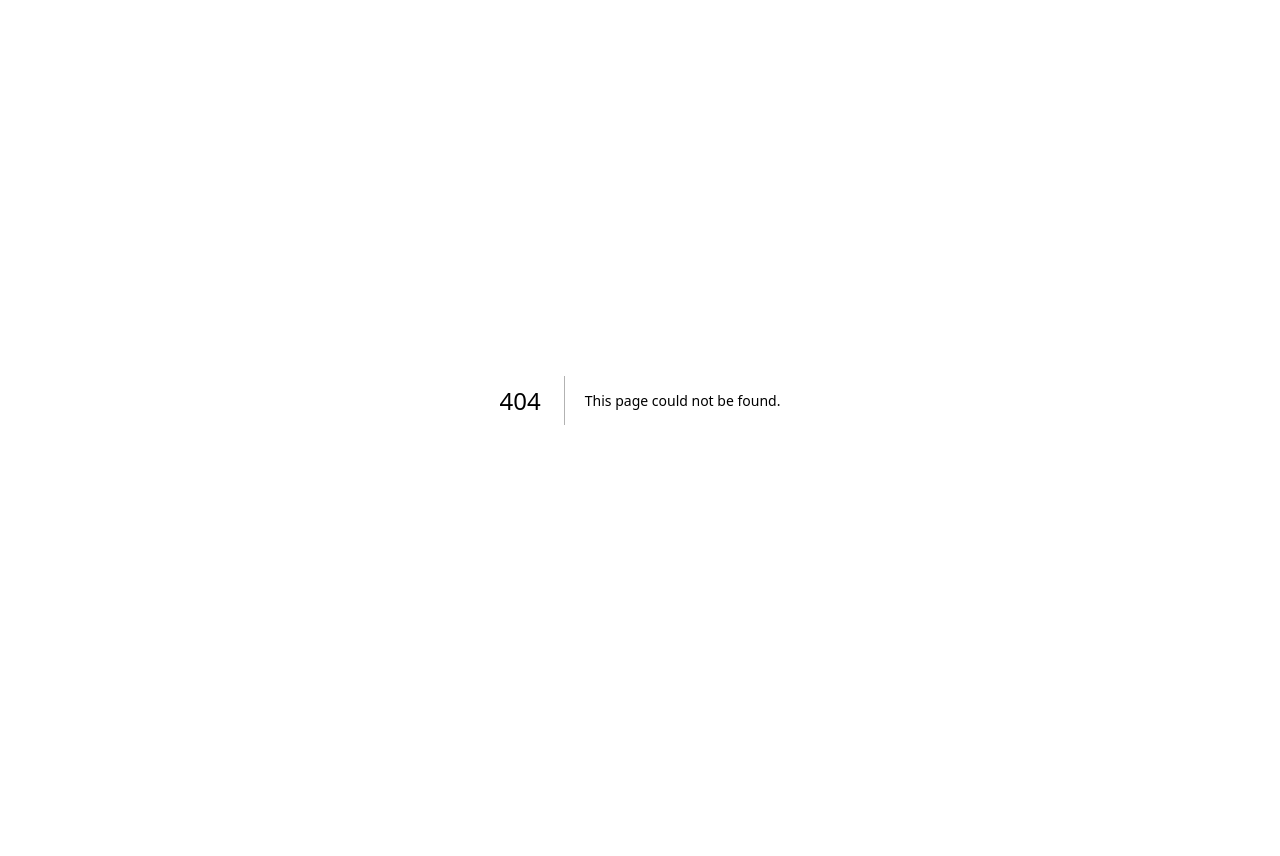
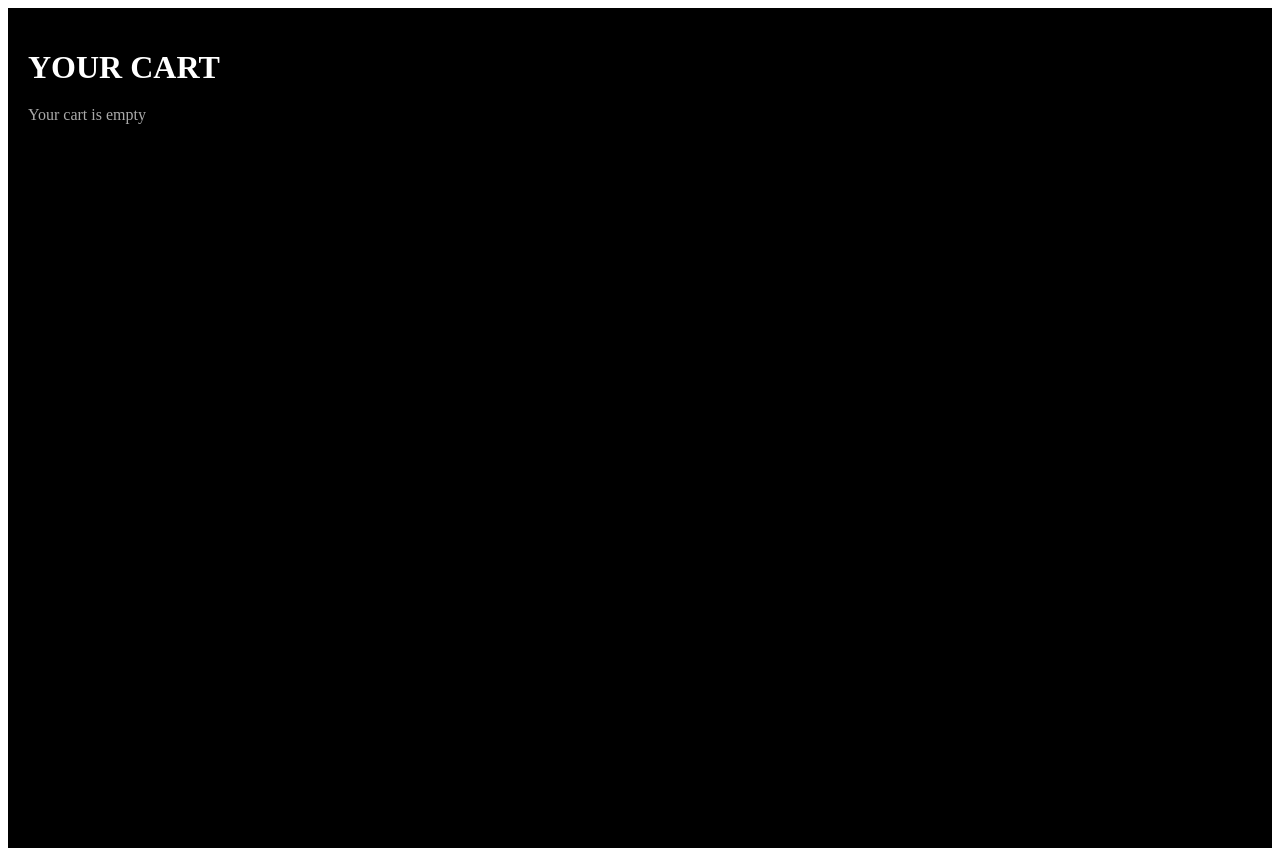
Before and after one commit to localjagoff/localjagoff-site, a Next.js app: page /cart in a window 1280 px wide. Before the commit this address had no page. Before the commit the page ends 800 px from the top, so only its background shows below. Built offline with nearby package versions, Linux system fonts and the light colour scheme.

Commit message:
Create cart.js

```diff
--- /dev/null
+++ b/pages/cart.js
@@ -0,0 +1,149 @@
+import { useEffect, useState } from "react";
+
+export default function CartPage() {
+  const [cart, setCart] = useState([]);
+
+  useEffect(() => {
+    const stored = JSON.parse(localStorage.getItem("cart")) || [];
+    setCart(stored);
+  }, []);
+
+  const removeItem = (index) => {
+    const updated = [...cart];
+    updated.splice(index, 1);
+    setCart(updated);
+    localStorage.setItem("cart", JSON.stringify(updated));
+  };
+
+  const clearCart = () => {
+    setCart([]);
+    localStorage.removeItem("cart");
+  };
+
+  const getTotal = () => {
+    return cart
+      .reduce((sum, item) => sum + Number(item.price), 0)
+      .toFixed(2);
+  };
+
+  const checkoutAll = async () => {
+    if (cart.length === 0) return;
+
+    // For now: checkout first item (we will scale this properly later)
+    const item = cart[0];
+
+    const res = await fetch("/api/create-checkout-session", {
+      method: "POST",
+      headers: {
+        "Content-Type": "application/json",
+      },
+      body: JSON.stringify({
+        name: `${item.name} (${item.size})`,
+        price: item.price,
+        variantId: item.variantId,
+      }),
+    });
+
+    const data = await res.json();
+    window.location.href = data.url;
+  };
+
+  return (
+    <div style={styles.container}>
+      <h1 style={styles.title}>YOUR CART</h1>
+
+      {cart.length === 0 ? (
+        <p style={styles.empty}>Your cart is empty</p>
+      ) : (
+        <>
+          {cart.map((item, index) => (
+            <div key={index} style={styles.item}>
+              <div>
+                <h2>{item.name}</h2>
+                <p>Size: {item.size}</p>
+                <p>${item.price}</p>
+              </div>
+
+              <button
+                style={styles.remove}
+                onClick={() => removeItem(index)}
+              >
+                REMOVE
+              </button>
+            </div>
+          ))}
+
+          <div style={styles.summary}>
+            <h2>Total: ${getTotal()}</h2>
+
+            <button style={styles.checkout} onClick={checkoutAll}>
+              CHECKOUT
+            </button>
+
+            <button style={styles.clear} onClick={clearCart}>
+              CLEAR CART
+            </button>
+          </div>
+        </>
+      )}
+    </div>
+  );
+}
+
+const styles = {
+  container: {
+    backgroundColor: "#000",
+    color: "#fff",
+    minHeight: "100vh",
+    padding: "20px",
+  },
+
+  title: {
+    fontSize: "32px",
+    marginBottom: "20px",
+  },
+
+  empty: {
+    color: "#aaa",
+  },
+
+  item: {
+    display: "flex",
+    justifyContent: "space-between",
+    alignItems: "center",
+    borderBottom: "1px solid #222",
+    padding: "15px 0",
+  },
+
+  remove: {
+    backgroundColor: "#333",
+    color: "#fff",
+    border: "none",
+    padding: "8px 12px",
+    cursor: "pointer",
+  },
+
+  summary: {
+    marginTop: "30px",
+  },
+
+  checkout: {
+    width: "100%",
+    padding: "15px",
+    backgroundColor: "yellow",
+    color: "#000",
+    fontWeight: "bold",
+    border: "none",
+    marginBottom: "10px",
+    cursor: "pointer",
+  },
+
+  clear: {
+    width: "100%",
+    padding: "10px",
+    backgroundColor: "#333",
+    color: "#fff",
+    border: "none",
+    cursor: "pointer",
+  },
+};
```
